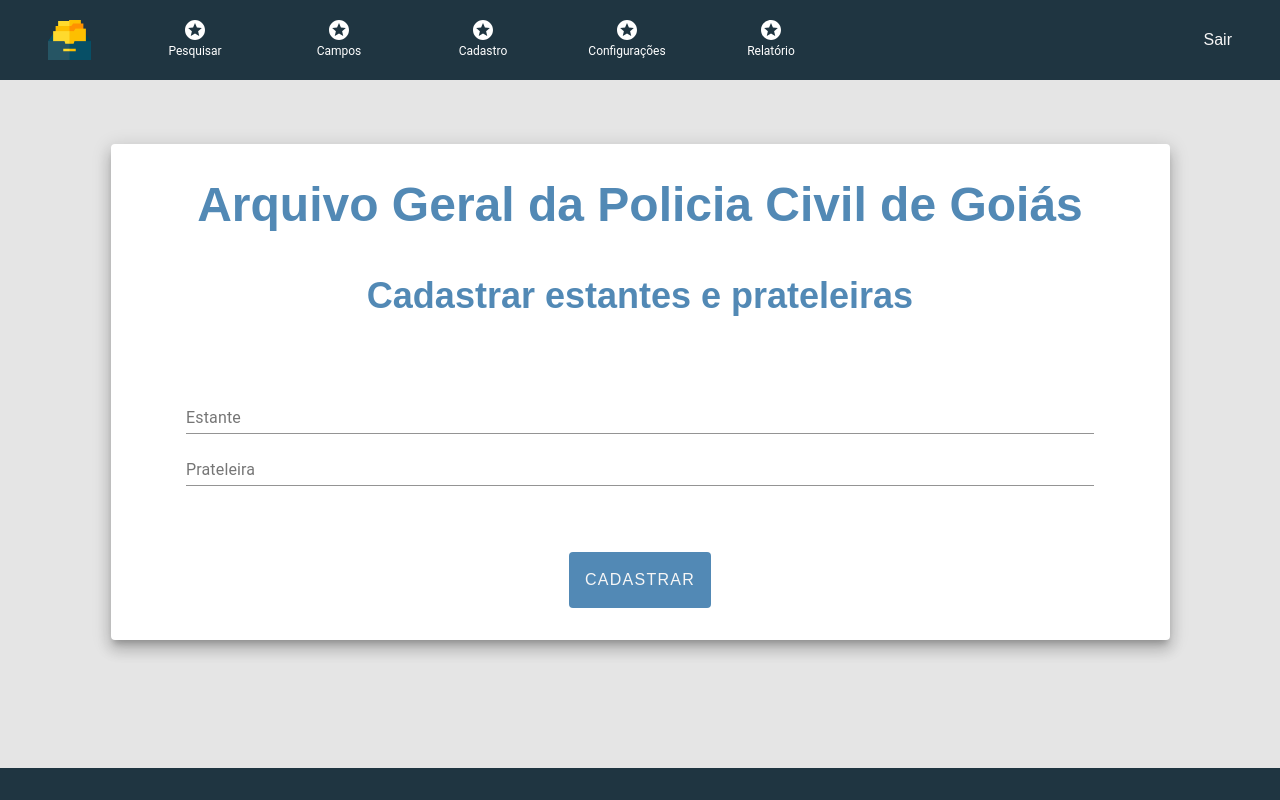
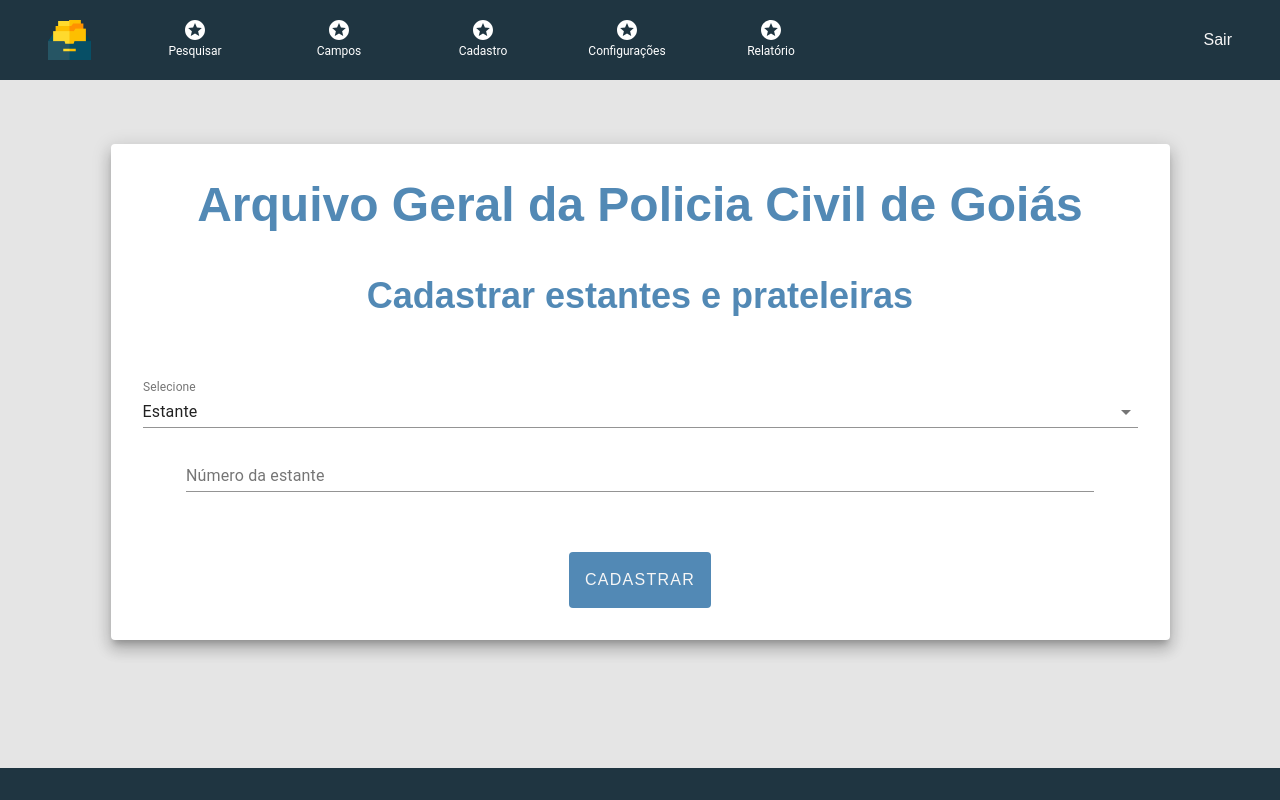
Before and after one commit to fga-eps-mds/2021.2-SysArq-Frontend, a React (Create React App) app in the folder sysarq/: page /fields-register/shelf/create in a window 1280 px wide. Built offline with nearby package versions, Linux system fonts and the light colour scheme; no server answers.

Commit message:
Adiciona CreateShelf e seus testes, ainda falta validação dos campos das paginas de create

```diff
--- a/sysarq/src/pages/FieldsRegister/CreateShelf.js
+++ b/sysarq/src/pages/FieldsRegister/CreateShelf.js
@@ -1,6 +1,7 @@
 import React, { useState } from "react";
 import Alert from "@material-ui/lab/Alert";
 import Paper from "@material-ui/core/Paper";
+import { FormControl, InputLabel, Select, MenuItem } from "@material-ui/core";
 import TextField from "@material-ui/core/TextField";
 import { makeStyles } from "@material-ui/core/styles";
 import { axiosArchives } from "../../Api";
@@ -12,6 +13,7 @@ export default function CreateShelf() {
 			height: 36,
 			marginBottom: "1rem",
 			maxWidth: 908,
+			marginTop: "1rem",
 		},
 		inputDate: {
 			width: "100%",
@@ -23,6 +25,7 @@ export default function CreateShelf() {
 	});
 	const classes = useStyles();
 
+	const [type, setType] = useState("Estante");
 	const [numberE, setNumberE] = useState(0);
 	const [numberP, setNumberP] = useState(0);
 
@@ -34,11 +37,15 @@ export default function CreateShelf() {
 	const handleCloseError = () => setShowError(false);
 	const handleShowError = () => setShowError(true);
 
+	const handleValueChange = (event) => {
+		setType(event.target.value);
+	};
+
 	const onClick = () => {
+		if (type === "Estante") {
 			axiosArchives
-			.post(`shelf`, {
-				shelfe_number: numberE,
-				shelfp_number: numberP,
+				.post(`shelf/`, {
+					number: numberE,
 				})
 				.then(() => {
 					handleShow();
@@ -48,20 +55,21 @@ export default function CreateShelf() {
 					handleShowError();
 					setTimeout(handleCloseError, 3000);
 				});
+		} else {
+			axiosArchives
+				.post(`rack/`, {
+					number: numberP,
+				})
+				.then(() => {
+					handleShow();
+					setTimeout(handleClose, 3000);
+				})
+				.catch(() => {
+					handleShowError();
+					setTimeout(handleCloseError, 3000);
+				});
+		}
 	};
-
-	const [fields] = useState([
-		{
-			type: "number",
-			placeholder: "Estante",
-			setState: setNumberE,
-		},
-		{
-			type: "number",
-			placeholder: "Prateleira",
-			setState: setNumberP,
-		},
-	]);
 
 	const title = "Arquivo Geral da Policia Civil de Goiás";
 	const subtitle = "Cadastrar estantes e prateleiras";
@@ -78,20 +86,43 @@ export default function CreateShelf() {
 				<h1>{title}</h1>
 				<h2>{subtitle}</h2>
 				<div className="inputs-container">
-					{fields.map((item, key) => {
-						const input = (
+					<FormControl fullWidth>
+						<InputLabel id="select-shelf-rack-label">Selecione</InputLabel>
+						<Select
+							style={{ textAlign: "left" }}
+							labelId="select-shelf-rack-label"
+							id="select-shelf"
+							value={type}
+							onChange={handleValueChange}
+							renderValue={(value) => `${value}`}
+						>
+							<MenuItem key={0} value="Estante">
+								Estante
+							</MenuItem>
+							<MenuItem key={1} value="Prateleira">
+								Prateleira
+							</MenuItem>
+						</Select>
+					</FormControl>
+					{type === "Estante" ? (
 						<TextField
-								key={key.toString()}
-								id={item.placeholder}
-								label={item.placeholder}
-								type={item.type}
-								onChange={({ target }) => item.setState(target.value)}
+							key={0}
+							id="Estante"
+							label="Número da estante"
+							type="number"
+							onChange={({ target }) => setNumberE(target.value)}
 							className={classes.input}
-								inputProps={{ maxLength: "100" }}
 						/>
-						);
-						return input;
-					})}
+					) : (
+						<TextField
+							key={1}
+							id="Prateleira"
+							label="Número da prateleira"
+							type="number"
+							onChange={({ target }) => setNumberP(target.value)}
+							className={classes.input}
+						/>
+					)}
 				</div>
 				<button data-testid="click" type="button" onClick={onClick}>
 					CADASTRAR
```
Also changed, not shown: 1 other file (tests, documents, lock files or other folders). Lines whose indentation alone changed are shown as unchanged.
